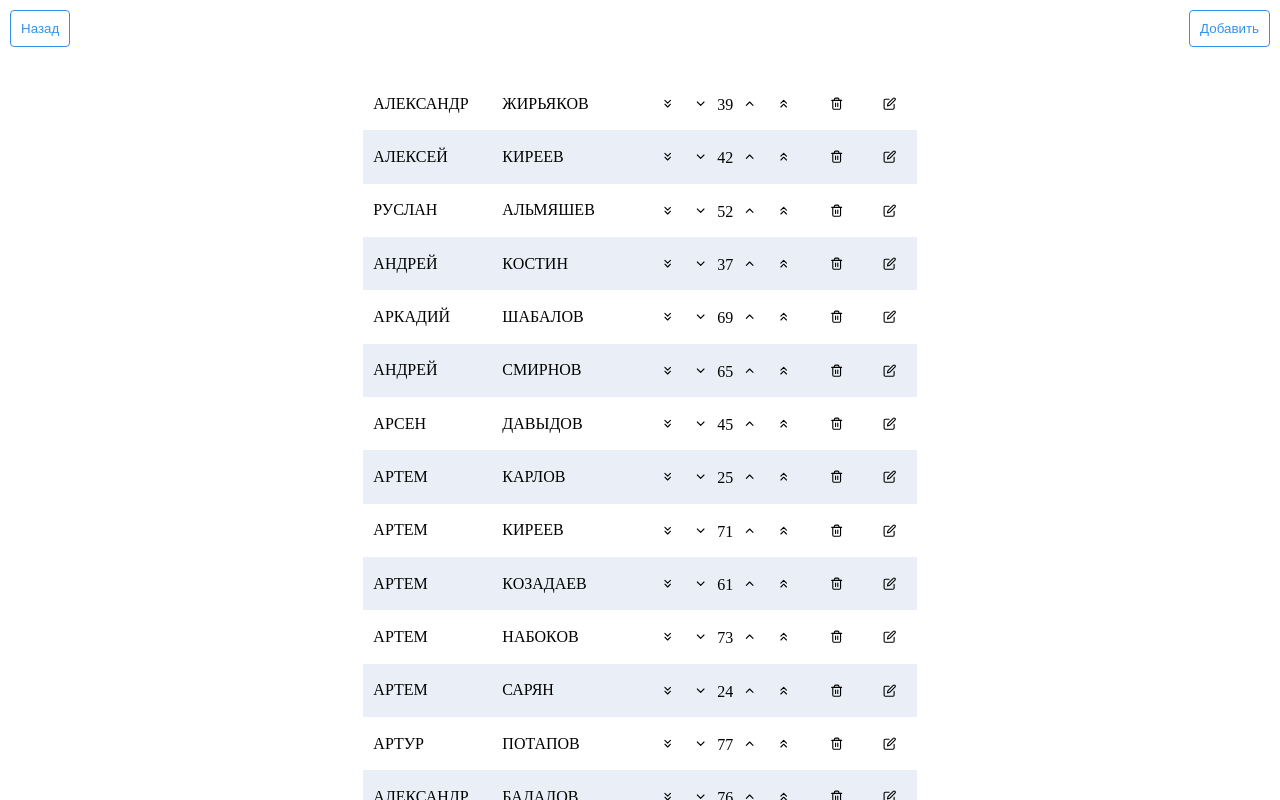
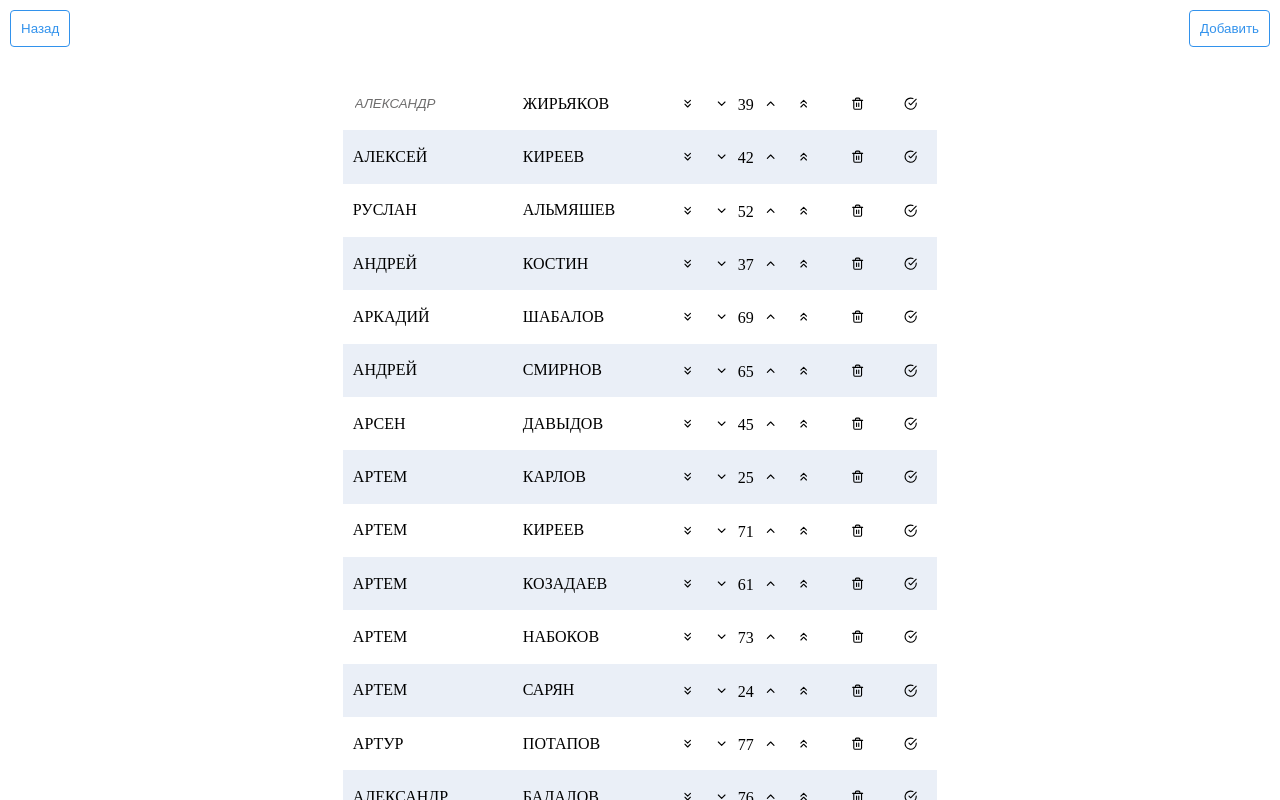
Before and after one commit to hypnot1z/split-teams-v2, a React (Create React App) app: page /table in a window 1280 px wide. Both pictures are taken after a click on the button 890 px from the left and 103 px from the top of the page. Shown: the top 800 px of the page. Built offline with nearby package versions, Linux system fonts and the light colour scheme.

Commit message:
fix table

```diff
--- a/src/views/EditTable/index.tsx
+++ b/src/views/EditTable/index.tsx
@@ -1,17 +1,20 @@
 import * as React from 'react';
 import {Link} from 'react-router-dom'
-import { useState } from 'react';
+import { useState, useRef } from 'react';
 import cn from './style.module.scss';
 import type Player from '../../interfaces/Player';
 import data from '../../api/db';
 import Button from '../../components/UI/Button'
-import { FiTrash2, FiEdit, FiChevronDown, FiChevronUp, FiChevronsDown, FiChevronsUp } from 'react-icons/fi'
+import { FiTrash2, FiEdit, FiChevronDown, FiChevronUp, FiChevronsDown, FiChevronsUp, FiCheckCircle } from 'react-icons/fi'
 
 const EditTable = () => {
   const [editedData, setEditedData] = useState<Player[]>(data);
+  const [editPlayerId, setEditPlayerId] = useState<string | null>(null)
+
+  const inputRef = useRef<HTMLInputElement>(null)
 
   const handleNameChange = (id: string, value: string) => {
-    setEditedData((prevData) =>
+    setEditedData((prevData: Player[]) =>
       prevData.map((item) =>
         item.id === id ? { ...item, name: value } : item
       )
@@ -19,7 +22,7 @@ const EditTable = () => {
   };
 
   const handleLastNameChange = (id: string, value: string) => {
-    setEditedData((prevData) =>
+    setEditedData((prevData: Player[]) =>
       prevData.map((item) =>
         item.id === id ? { ...item, lastName: value } : item
       )
@@ -27,7 +30,7 @@ const EditTable = () => {
   };
 
   const handleRankChange = (id: string, value: number) => {
-    setEditedData((prevData) =>
+    setEditedData((prevData: Player[]) =>
     prevData.map((item) =>
         item.id === id ? { ...item, rank: item.rank + value } : item
     )
@@ -36,9 +39,20 @@ const EditTable = () => {
   };
 
   const handleDeletePlayer = (id: string) => {
-    setEditedData((prevData) => prevData.filter((player) => player.id !== id));
+    setEditedData((prevData: Player[]) => prevData.filter((player) => player.id !== id));
     //todo Удаление из базы
   };
+
+  const handleToggleEdit = (id: string) => {
+    if (id === editPlayerId) {
+      setEditPlayerId(null)
+    } else {
+      setEditPlayerId(id)
+      // inputRef.current.focus();
+
+    }
+    // console.log(inputRef.current[id])
+  }
 
   const isNameValid = (value: string) => /^[А-Яа-я]{1,30}$/.test(value);
 
@@ -53,26 +67,26 @@ const EditTable = () => {
         </nav>
     <table className={cn.playersTable}>
       <tbody>
-        {editedData.map((item) => (
-          <tr key={item.id}>
-            <td>
-              {item.name}
+        {editedData.map((player: Player) => (
+          <tr key={player.id}>
+            <td className={cn.name}>
+              {player.id === editPlayerId ? <input className={cn.inputName} type='text' value={player.name} ref={inputRef}></input> : player.name}
             </td>
             <td>
-              {item.lastName}
+              {player.lastName}
             </td>
             <td>
-              <button className={`${cn.btnTable} ${cn.btnRed}`} onClick={() => handleRankChange(item.id, -2)}><FiChevronsDown/></button>
-              <button className={`${cn.btnTable} ${cn.btnRed}`} onClick={() => handleRankChange(item.id, -1)}><FiChevronDown/></button>
-              {item.rank}
-              <button className={`${cn.btnTable} ${cn.btnGreen}`} onClick={() => handleRankChange(item.id, 1)}><FiChevronUp/></button>
-              <button className={`${cn.btnTable} ${cn.btnGreen}`} onClick={() => handleRankChange(item.id, 2)}><FiChevronsUp/></button>
+              <button className={`${cn.btnTable} ${cn.btnRed}`} onClick={() => handleRankChange(player.id, -2)}><FiChevronsDown/></button>
+              <button className={`${cn.btnTable} ${cn.btnRed}`} onClick={() => handleRankChange(player.id, -1)}><FiChevronDown/></button>
+              {player.rank}
+              <button className={`${cn.btnTable} ${cn.btnGreen}`} onClick={() => handleRankChange(player.id, 1)}><FiChevronUp/></button>
+              <button className={`${cn.btnTable} ${cn.btnGreen}`} onClick={() => handleRankChange(player.id, 2)}><FiChevronsUp/></button>
               </td>
               <td>
-              <button className={`${cn.btnTable} ${cn.btnRed}`} onClick={() => handleDeletePlayer(item.id)}><FiTrash2/></button>
+              <button className={`${cn.btnTable} ${cn.btnRed}`} onClick={() => handleDeletePlayer(player.id)}><FiTrash2/></button>
               </td>
               <td>
-              <button className={`${cn.btnTable} ${cn.btnBlue}`}><FiEdit/></button>
+              <button className={`${cn.btnTable} ${cn.btnBlue}`} onClick={() => handleToggleEdit(player.id)}>{!editPlayerId ? <FiEdit/> : <FiCheckCircle/>}</button>
               </td>
           </tr>
         ))}
--- a/src/views/EditTable/style.module.scss
+++ b/src/views/EditTable/style.module.scss
@@ -14,12 +14,35 @@
     vertical-align: middle;
     padding: 10px;
   }
+
+  .name {
+    width: 150px;
+
+    .inputName {
+      width: 150px;
+      margin: 0;
+      border: none;
+      color: rgb(109, 108, 108);
+      font-style: italic;
+      background-color: transparent;
+
+      &:focus {
+    outline: none;
+  }
+    }
+  }
 }
 
 .inputTable {
-  border: none;
-  text-align: center;
-  padding: 4px;
+  // border: none;
+  outline: 1px solid;
+  width: 150px;
+
+  // &:focus {
+  //   outline: none;
+  // }
+  // text-align: center;
+  // padding: 4px;
 }
 
 .rank {
```
Also changed, not shown: package.json (+8 -8 lines).
